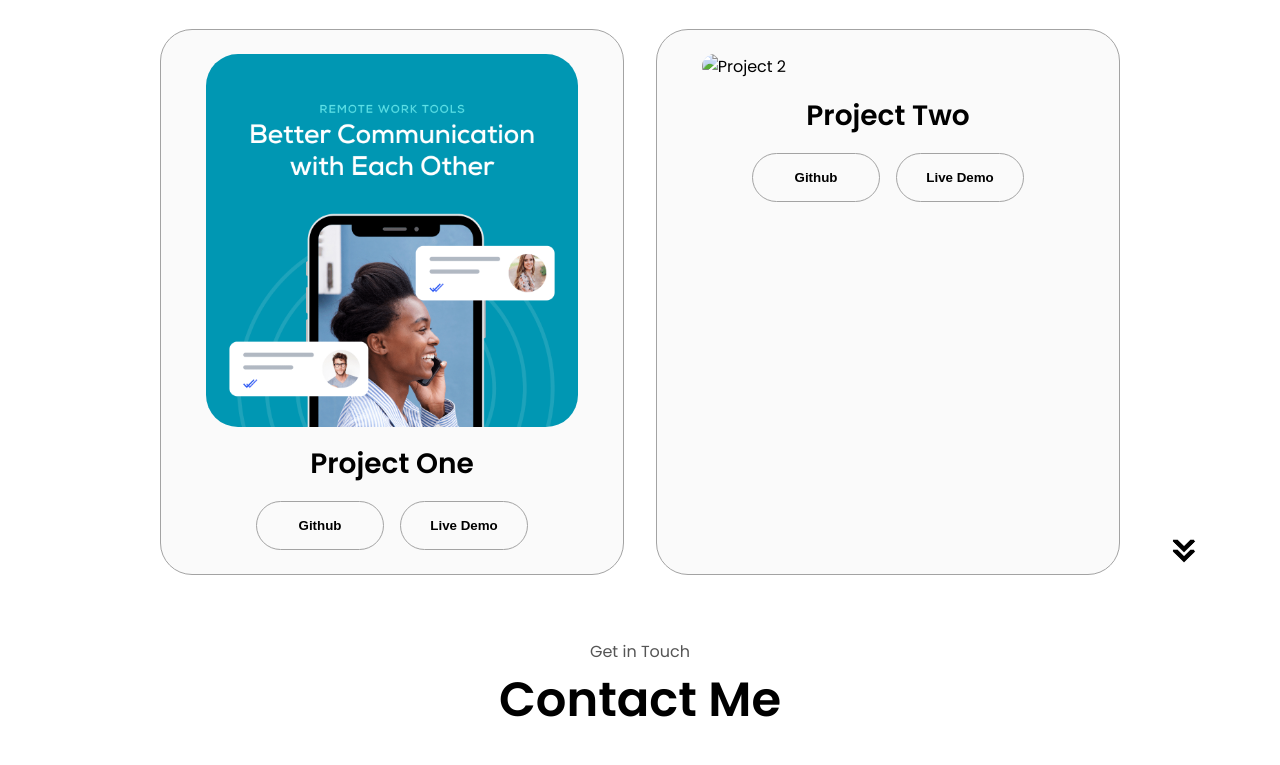
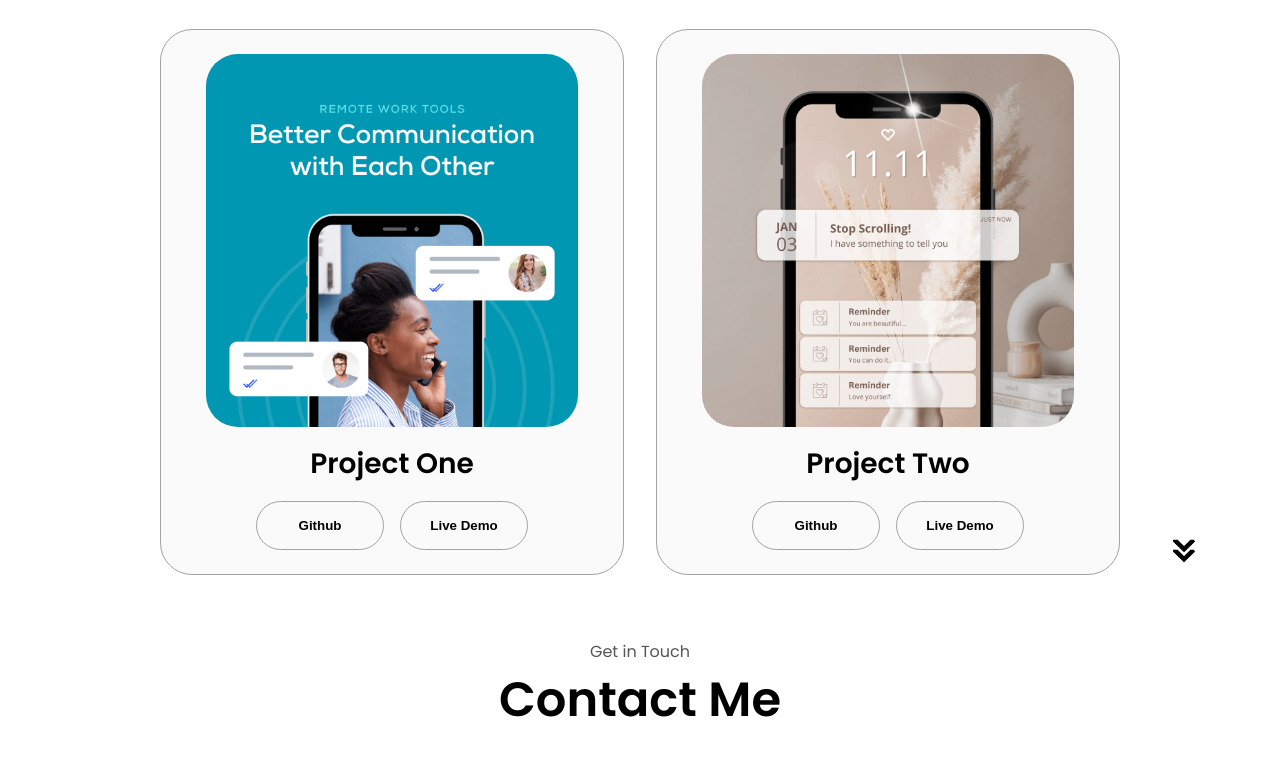
Before and after one commit to Adarshabrahamjohnson12/myport, a plain HTML site: page index.html in a window 1280 px wide. Shown: the part 2564-3329 px from the top of the page. Drawn offline with Linux system fonts and the light colour scheme.

Commit message:
Update index.html

```diff
--- a/index.html
+++ b/index.html
@@ -294,7 +294,7 @@
           <div class="details-container color-container">
             <div class="article-container">
               <img
-                src=""
+                src="assets/project-2.png"
                 alt="Project 2"
                 class="project-img"
               />
```
